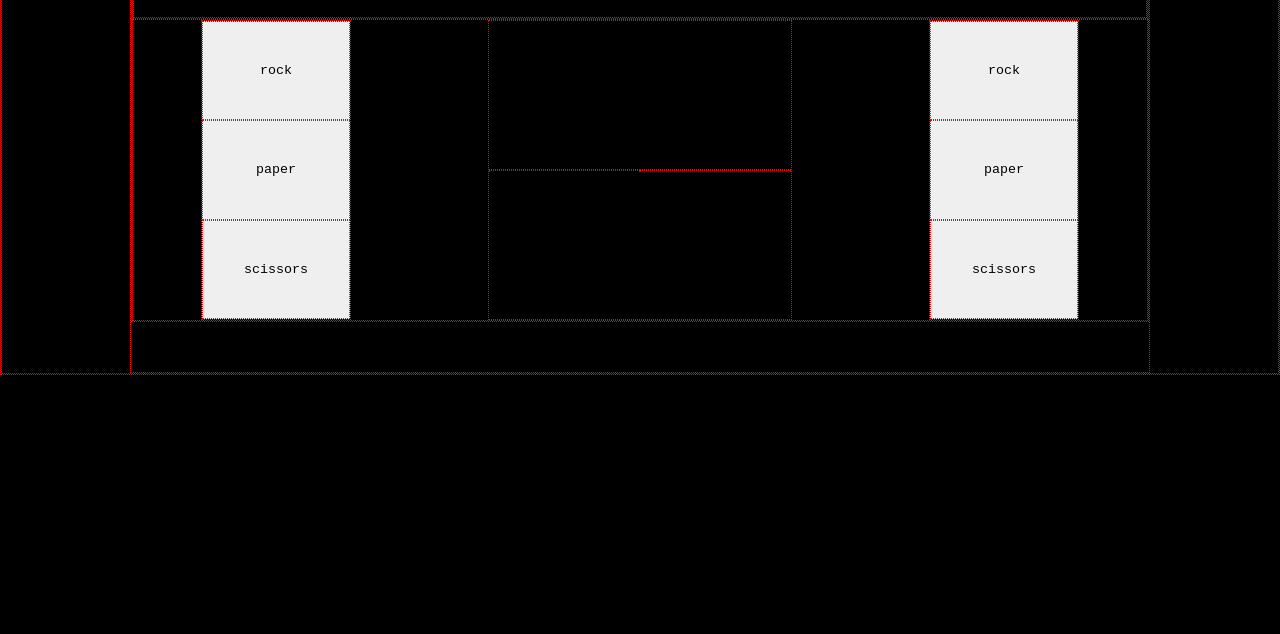
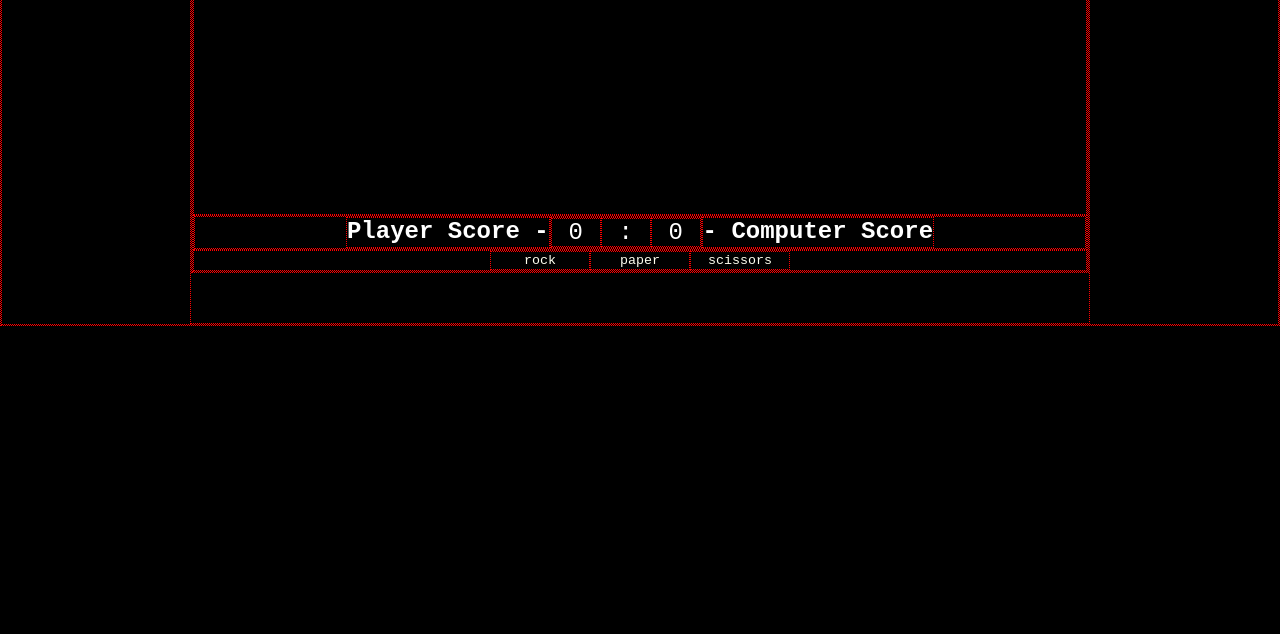
Before and after one commit to Emerros/odin--Rock-Paper-Scissors, a plain HTML site: page index.html in a window 1280 px wide. Shown: the part 166-800 px from the top of the page. Drawn offline with Linux system fonts and the light colour scheme.

Commit message:
changing UI design

```diff
--- a/index.html
+++ b/index.html
@@ -12,6 +12,16 @@
             <h1>Rock Paper Scissors</h1>
         </header>
         <main>
+
+            <div class="game-box">
+
+                <div class="display">
+                    <div class="player-choice"></div>
+                    <div class="player-win-lose"></div>
+                    <div class="comp-win-lose"></div>
+                    <div class="comp-choice"></div>
+                </div>
+
                 <div class="score-trkr-box">
                     <div class="score-trkr">
                         <h2 class="text-right">Player Score - </h2>
@@ -23,23 +33,13 @@
                         <h2 class="text-left"> - Computer Score</h2>
                     </div>
                 </div>
-            <div class="game-box">
-                <div class="rps-buttons" id="player-btn">
+
+                <div class="rps-buttons">
                     <button>rock</button>
                     <button>paper</button>
                     <button>scissors</button>
                 </div>
-                <!-- <div class="display-choice"></div> -->
-                <div class="display-win-lose">
-                    <div class="player-win-lose"></div>
-                    <div class="comp-win-lose"></div>
-                </div>
-                <!-- <div class="display-choice"></div> -->
-                <div class="rps-buttons" id="computer-btn">
-                    <button>rock</button>
-                    <button>paper</button>
-                    <button>scissors</button>
-                </div>
+
             </div>
 
         </main>
--- a/styles.css
+++ b/styles.css
@@ -25,7 +25,8 @@ body {
     background-color: #000000;
     color: #FFFFFF;
     width: 80%;
-    max-width: 1500px;
+    max-width: 900px;
+    min-width: 900px;
     padding: 0 0 50px 0;
     /* height: 100vh; */
 
@@ -45,17 +46,37 @@ main {
 }
 
 
+.game-box {
+    display: flex;
+    flex-direction: column;
+    justify-content: space-around;
+}
+
+.display {
+    height: 300px;
+}
+
+.display-win-lose > * {
+    width: 100%;
+    text-align: center;
+}
+
+/* .score-trkr-box {
+    display: flex;
+    justify-content: center;
+    align-items: center;
+} */
+
 .score-trkr {
     display: flex;
     flex-direction: row;
     justify-content: center;
-    padding: 30px 0px;
 }
 
 .score-trkr h2,
 .score-trkr div {
     /* width: 100%; */
-    font-size: 2rem;
+    font-size: 1.5rem;
 }
 
 .score-counter {
@@ -73,41 +94,17 @@ main {
 }
 
 
-/* .player-points {
-}
-
-.computer-points {
-} */
-
-.game-box {
-    display: flex;
-    justify-content: space-around;
-}
-
-.game-box > div {
-    min-height: 300px;
-}
-
 .rps-buttons {
     display: flex;
-    flex-direction: column;
-    min-width: 150px;
+    justify-content: center;
+    width: 100%;
+    height: 100%;
     font-size: 25px;
 }
 
 .rps-buttons > button {
+    background-color:black;
+    color: ivory;
+    width: 100px;
     height: 100%;
 }
-
-.display-win-lose {
-    display: flex;
-    flex-direction: row;
-    justify-content: space-evenly;
-    align-items: center;
-    width: 30%;
-}
-
-.display-win-lose > * {
-    width: 100%;
-    text-align: center;
-}
```
Lines whose indentation alone changed are shown as unchanged.
